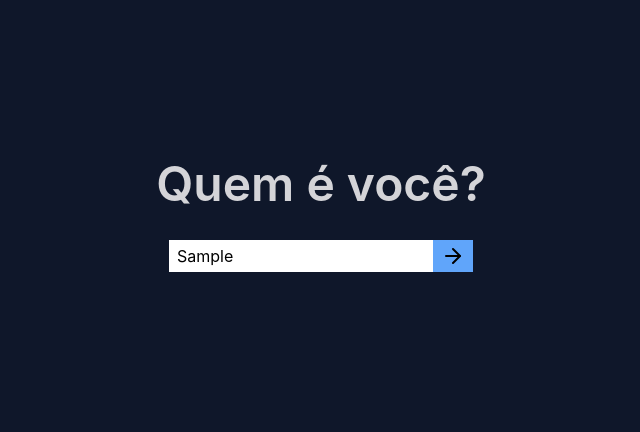
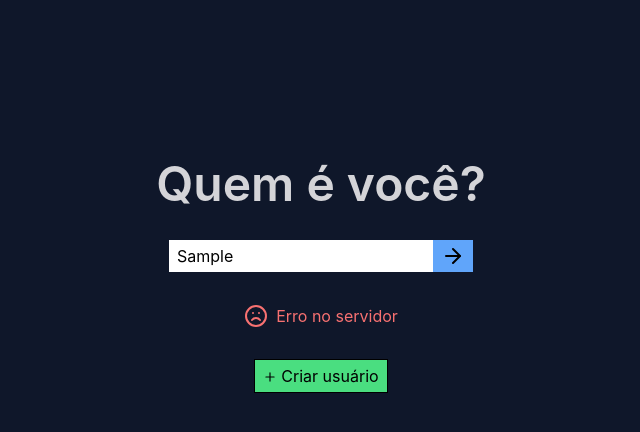
Before and after one commit to gustavo-maurina/nextjs-chat-app, a Next.js app: page / in a window 1280 px wide. Both pictures are taken after typing "Sample" into the empty fields and a click on the button 771 px from the left and 256 px from the top of the page. Shown: the top 432 px of the page, without its empty margins (319-959 px from the left). Built offline with nearby package versions, Linux system fonts and the light colour scheme; no server answers.

Commit message:
fluxo user name

```diff
--- /dev/null
+++ b/components/FriendList/AddFriendInput.tsx
@@ -0,0 +1,13 @@
+export const AddFriendInput = () => {
+  return (
+    <form className="w-full flex">
+      <input
+        type="text"
+        placeholder="Adicionar amigo..."
+        name="friendName"
+        className="px-2 w-full drop-shadow h-10"
+      />
+      <button className="w-12 bg-green-400 text-2xl">+</button>
+    </form>
+  );
+};
--- a/components/FriendList/FriendList.tsx
+++ b/components/FriendList/FriendList.tsx
@@ -1,20 +1,29 @@
+import axios from "axios";
 import { useEffect, useState } from "react";
+import { apiUrl } from "../../constants/apiUrl";
+import { useAuth } from "../../contexts/AuthProvider";
 import { useSocket } from "../../contexts/SocketProvider";
+import { AddFriendInput } from "./AddFriendInput";
 import { FriendInfo } from "./FriendInfo";
 
 export const FriendList = () => {
+  const [friendList, setFriendList] = useState<any[]>();
+  const { userId } = useAuth();
   const { socket } = useSocket();
-  const [friendList, setFriendList] = useState<any[]>();
 
   useEffect(() => {
-    fetch("http://localhost:8080/friend-list").then((res) =>
-      res.json().then((data) => {
-        console.log(data.friendList);
+    async function getFriendList() {
+      try {
+        const req = await axios.get(`${apiUrl}/friend-lists/${userId}`);
+        if (req.status === 200) setFriendList(req.data);
+      } catch (err) {
+        console.log(err);
+      }
+    }
 
-        setFriendList(data.friendList);
-      })
-    );
-  }, []);
+    getFriendList();
+    console.log(friendList);
+  }, [userId]);
 
   return (
     <div className="h-full w-1/4 min-w-[300px] bg-gray-300 flex flex-col items-center justify-between">
@@ -29,15 +38,7 @@ export const FriendList = () => {
             <FriendInfo key={idx} friend={friend} />
           ))}
       </div>
-      <div className="w-full flex">
-        <input
-          type="text"
-          placeholder="Adicionar amigo..."
-          name="friendName"
-          className="px-2 w-full drop-shadow h-10"
-        />
-        <button className="w-12 bg-green-400 text-2xl">+</button>
-      </div>
+      <AddFriendInput />
     </div>
   );
 };
--- a/components/MainContent/Chat.tsx
+++ b/components/MainContent/Chat.tsx
@@ -1,12 +1,15 @@
 import { ChatProvider } from "../../contexts/ChatProvider";
+import { SocketProvider } from "../../contexts/SocketProvider";
 import { ChatWindow } from "../ChatWindow";
 import { FriendList } from "../FriendList";
 
 export const Chat = () => {
   return (
-    <ChatProvider>
-      <FriendList />
-      <ChatWindow />
-    </ChatProvider>
+    <SocketProvider>
+      <ChatProvider>
+        <FriendList />
+        <ChatWindow />
+      </ChatProvider>
+    </SocketProvider>
   );
 };
--- a/components/MainContent/MainContent.tsx
+++ b/components/MainContent/MainContent.tsx
@@ -1,9 +1,9 @@
-import { useSocket } from "../../contexts/SocketProvider";
+import { useAuth } from "../../contexts/AuthProvider";
 import { Chat } from "./Chat";
 import { UserTagPrompt } from "./UserTagPrompt";
 
 export const MainContent = () => {
-  const { userTag } = useSocket();
+  const { userId } = useAuth();
 
-  return <>{userTag ? <Chat /> : <UserTagPrompt />}</>;
+  return <>{userId ? <Chat /> : <UserTagPrompt />}</>;
 };
--- a/components/MainContent/UserTagPrompt.tsx
+++ b/components/MainContent/UserTagPrompt.tsx
@@ -1,22 +1,39 @@
 import { FormEvent, useRef, useState } from "react";
-import { ArrowRight, Frown } from "react-feather";
-import { apiUrl } from "../../constants/apiUrl";
-import { useSocket } from "../../contexts/SocketProvider";
+import { ArrowRight, Frown, Plus } from "react-feather";
+import { useAuth } from "../../contexts/AuthProvider";
+import { createUserRequest } from "../../services/createUserRequest";
+import { loginUserRequest } from "../../services/loginUserRequest";
+
+interface reqFailed {
+  failed: boolean;
+  type: number;
+}
 
 export const UserTagPrompt = () => {
-  const [requestFailed, setRequestFailed] = useState<boolean>(false);
+  const { setUserId } = useAuth();
   const userTagRef = useRef<HTMLInputElement>(null);
-  const { setUserTag } = useSocket();
+  const [requestFailed, setRequestFailed] = useState<reqFailed>({
+    failed: false,
+    type: 0,
+  });
 
-  async function sendUserTag(e: FormEvent) {
-    e.preventDefault();
+  async function sendUserTag(e?: FormEvent): Promise<void> {
+    if (e) e.preventDefault();
     const userTag = userTagRef.current?.value;
-    const body = JSON.stringify({ userTag });
-    const method = "POST";
+    const { status, data } = await loginUserRequest(userTag as string);
 
-    const req = await fetch(`${apiUrl}/login`, { body, method });
-    if (req.status === 200) return setUserTag(userTag);
-    setRequestFailed(true);
+    if (status === 200) return setUserId(data.id);
+
+    setRequestFailed({
+      failed: true,
+      type: status,
+    });
+  }
+
+  async function newUser() {
+    const userTag = userTagRef.current?.value;
+    const { status, data } = await createUserRequest(userTag as string);
+    if (status === 200) setUserId(data.id);
   }
 
   return (
@@ -34,10 +51,23 @@ export const UserTagPrompt = () => {
           <ArrowRight className="m-auto" />
         </button>
       </form>
-      {requestFailed && (
-        <p className="text-red-400 flex items-center gap-2">
-          <Frown /> Erro ao definir usuário
-        </p>
+      {requestFailed.failed && (
+        <>
+          <div className="flex gap-2 text-red-400">
+            <Frown />
+            {requestFailed.type === 404
+              ? "Usuário não existe"
+              : "Erro no servidor"}
+          </div>
+          <div>
+            <button
+              onClick={newUser}
+              className="bg-green-400 p-1 px-2 outline outline-1 flex items-center"
+            >
+              <Plus size={14} className="mt-[1px] mr-1" /> Criar usuário
+            </button>
+          </div>
+        </>
       )}
     </div>
   );
--- /dev/null
+++ b/contexts/AuthProvider.tsx
@@ -0,0 +1,29 @@
+import {
+  createContext,
+  Dispatch,
+  PropsWithChildren,
+  SetStateAction,
+  useContext,
+  useState,
+} from "react";
+
+interface AuthContext {
+  userId: string | undefined;
+  setUserId: Dispatch<SetStateAction<string | undefined>>;
+}
+
+const AuthContext = createContext<AuthContext>({} as AuthContext);
+
+export const AuthProvider = ({ children }: PropsWithChildren<any>) => {
+  const [userId, setUserId] = useState<string>();
+
+  return (
+    <AuthContext.Provider value={{ userId, setUserId }}>
+      {children}
+    </AuthContext.Provider>
+  );
+};
+
+export const useAuth = () => {
+  return useContext(AuthContext);
+};
--- a/contexts/SocketProvider.tsx
+++ b/contexts/SocketProvider.tsx
@@ -1,28 +1,27 @@
 import {
   createContext,
-  Dispatch,
   PropsWithChildren,
-  SetStateAction,
   useContext,
   useEffect,
   useState,
 } from "react";
 import { io, Socket } from "socket.io-client";
+import { useAuth } from "./AuthProvider";
 
 interface SocketContext {
   socket: Socket;
-  userTag: string | undefined;
-  setUserTag: Dispatch<SetStateAction<string | undefined>>;
 }
 
 const SocketContext = createContext<SocketContext>({} as SocketContext);
 
 export const SocketProvider = ({ children }: PropsWithChildren<any>) => {
-  const [userTag, setUserTag] = useState<string>();
   const [socket, setSocket] = useState<Socket>({} as Socket);
+  const { userId } = useAuth();
 
   useEffect(() => {
-    const socketConnection = io("http://localhost:8080", {});
+    const socketConnection = io("http://localhost:8080", {
+      query: { userId },
+    });
     socketConnection.on("connect", () => {
       setSocket(socketConnection);
     });
@@ -30,10 +29,10 @@ export const SocketProvider = ({ children }: PropsWithChildren<any>) => {
     return () => {
       socketConnection.close();
     };
-  }, []);
+  }, [userId]);
 
   return (
-    <SocketContext.Provider value={{ socket, userTag, setUserTag }}>
+    <SocketContext.Provider value={{ socket }}>
       {children}
     </SocketContext.Provider>
   );
--- a/package.json
+++ b/package.json
@@ -9,6 +9,7 @@
     "lint": "next lint"
   },
   "dependencies": {
+    "axios": "0.27.2",
     "next": "12.1.5",
     "react": "18.1.0",
     "react-dom": "18.1.0",
--- a/pages/index.tsx
+++ b/pages/index.tsx
@@ -1,7 +1,7 @@
 import type { NextPage } from "next";
 import Head from "next/head";
 import { MainContent } from "../components/MainContent";
-import { SocketProvider } from "../contexts/SocketProvider";
+import { AuthProvider } from "../contexts/AuthProvider";
 
 const Home: NextPage = () => {
   return (
@@ -9,13 +9,13 @@ const Home: NextPage = () => {
       <Head>
         <title>Chat-app</title>
       </Head>
-      <SocketProvider>
-        <div className="bg-slate-900 w-screen h-screen flex items-center px-12">
-          <div className="h-3/5 w-full flex gap-12 justify-center">
+      <div className="bg-slate-900 w-screen h-screen flex items-center px-12">
+        <div className="h-3/5 w-full flex gap-12 justify-center">
+          <AuthProvider>
             <MainContent />
-          </div>
+          </AuthProvider>
         </div>
-      </SocketProvider>
+      </div>
     </>
   );
 };
--- /dev/null
+++ b/services/createUserRequest.ts
@@ -0,0 +1,22 @@
+import axios from "axios";
+import { apiUrl } from "../constants/apiUrl";
+
+interface Props {
+  status: number;
+  data: any;
+}
+
+export const createUserRequest = async (userTag: string): Promise<Props> => {
+  try {
+    const req = await axios.post(`${apiUrl}/create-user`, { userTag });
+    return {
+      status: req.status,
+      data: req.data,
+    };
+  } catch (err: any) {
+    return {
+      status: err?.request?.status || 500,
+      data: [],
+    };
+  }
+};
--- /dev/null
+++ b/services/loginUserRequest.ts
@@ -0,0 +1,24 @@
+import axios from "axios";
+import { apiUrl } from "../constants/apiUrl";
+
+interface LoginUserResponse {
+  status: number;
+  data: any;
+}
+
+export const loginUserRequest = async (
+  userTag: string
+): Promise<LoginUserResponse> => {
+  try {
+    const req = await axios.post(`${apiUrl}/login`, { userTag });
+    return {
+      status: req.status,
+      data: req.data,
+    };
+  } catch (err: any) {
+    return {
+      status: err?.request?.status || 500,
+      data: null,
+    };
+  }
+};
```
Also changed, not shown: 1 other file (tests, documents, lock files or other folders).
